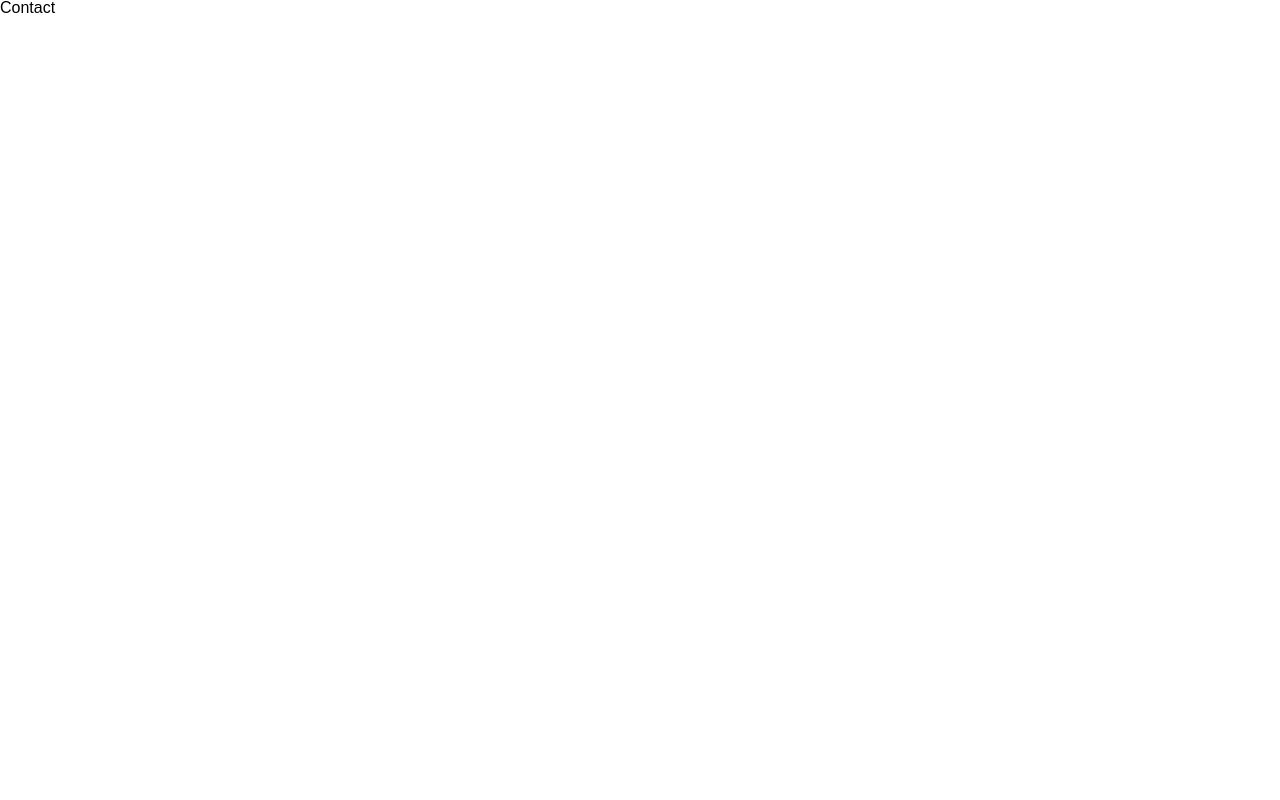
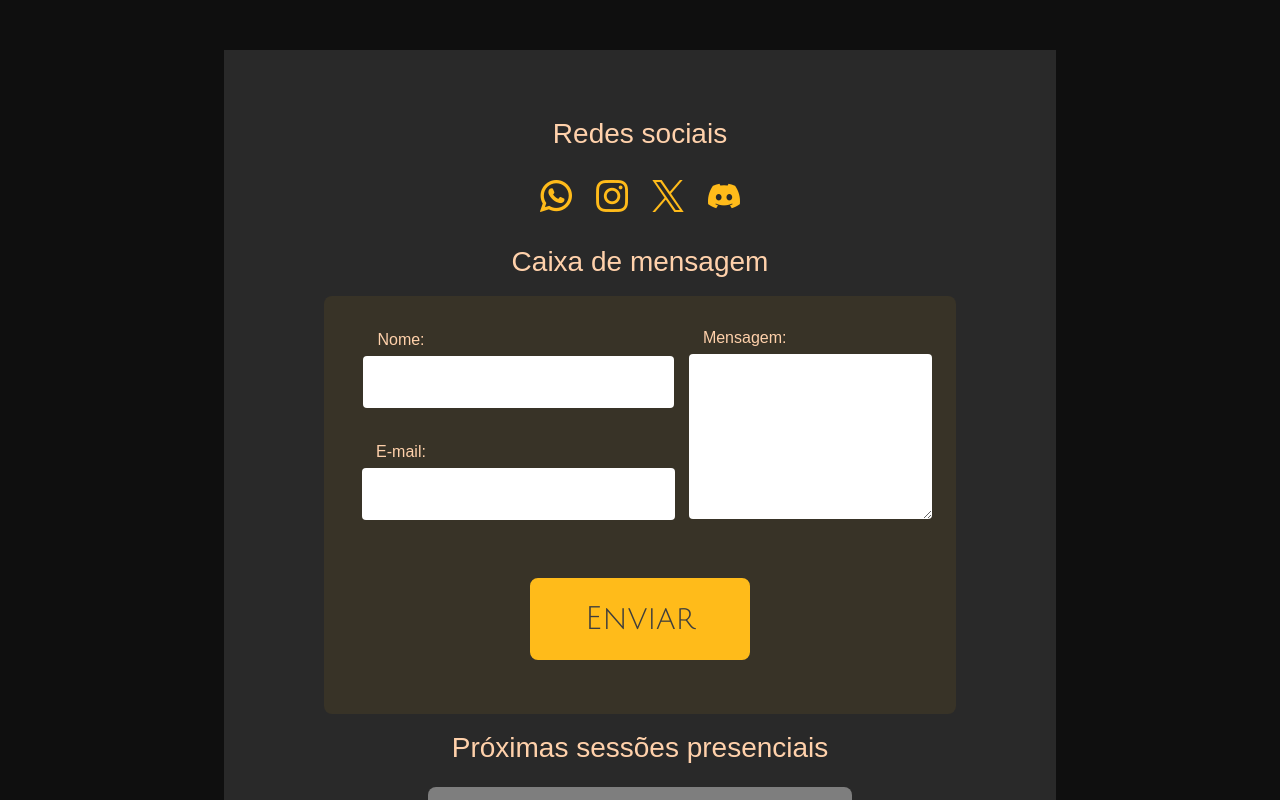
Before and after one commit to AkoruuDev/systemrin, a JavaScript app: page /contact in a window 1280 px wide. Built offline with nearby package versions, Linux system fonts and the light colour scheme; a web font is replaced by a local one.

Commit message:
feat: create Contact page

```diff
--- a/src/pages/Contact.js
+++ b/src/pages/Contact.js
@@ -1,6 +1,47 @@
+/* eslint-disable react/jsx-pascal-case */
+import { FormContact } from "../content/FormContact";
+import { Meet } from "../content/Meets";
+import { discord, instagram, twitter, whatsapp } from "../db";
+import { meets } from "../db/meets";
+import { Container, Icon, MainBox, RowGrid, Subtitle_orange } from "../styles";
+
 function Contact() {
     return (
-        <>Contact</>
+        <Container>
+            <MainBox>
+                <Subtitle_orange>Redes sociais</Subtitle_orange>
+                <RowGrid>
+                    <a href={whatsapp.info} target="_blank" rel="noreferrer">
+                        <Icon src={require("../assets/whatsapp.png")} alt="icon" />
+                    </a>
+                    <a href={instagram.rinhuix} target="_blank" rel="noreferrer">
+                        <Icon src={require("../assets/instagram.png")} alt="icon" />
+                    </a>
+                    <a href={twitter.rinhuix} target="_blank" rel="noreferrer">
+                        <Icon src={require("../assets/twitter.png")} alt="icon" />
+                    </a>
+                    <a href={discord.barDoJoe} target="_blank" rel="noreferrer">
+                        <Icon src={require("../assets/discordia.png")} alt="icon" />
+                    </a>
+                </RowGrid>
+                <Subtitle_orange>Caixa de mensagem</Subtitle_orange>
+                <FormContact />
+                <Subtitle_orange>Próximas sessões presenciais</Subtitle_orange>
+                <RowGrid>
+                    {meets.map((e, i) => {
+                        if (!e.isOnline) return <Meet key={i} meet={e}/>
+                        return null;
+                    })}
+                    </RowGrid>
+                <Subtitle_orange>Próximas sessões online</Subtitle_orange>
+                <RowGrid>
+                    {meets.map((e, i) => {
+                        if (e.isOnline) return <Meet key={i} meet={e}/>
+                        return null;
+                    })}
+                </RowGrid>
+            </MainBox>
+        </Container>
     )
 }
 
```
